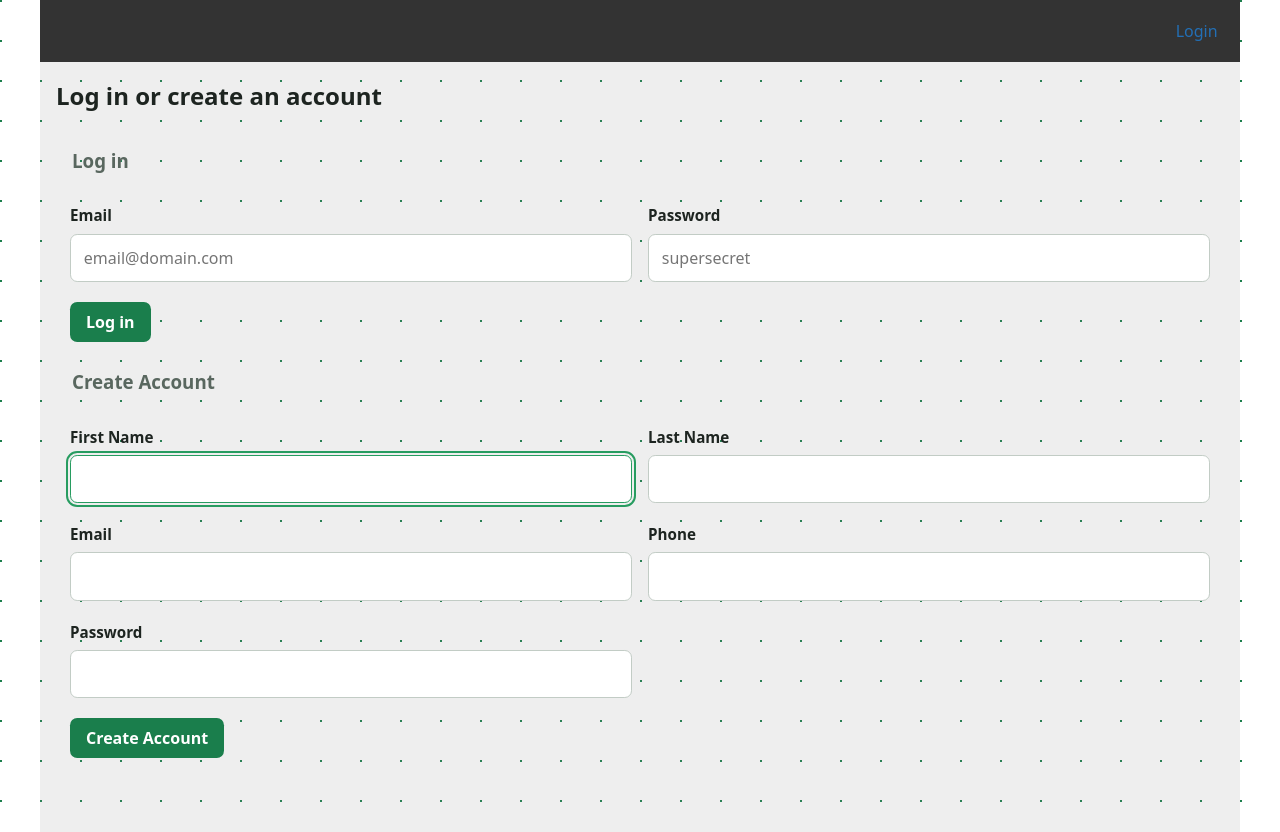
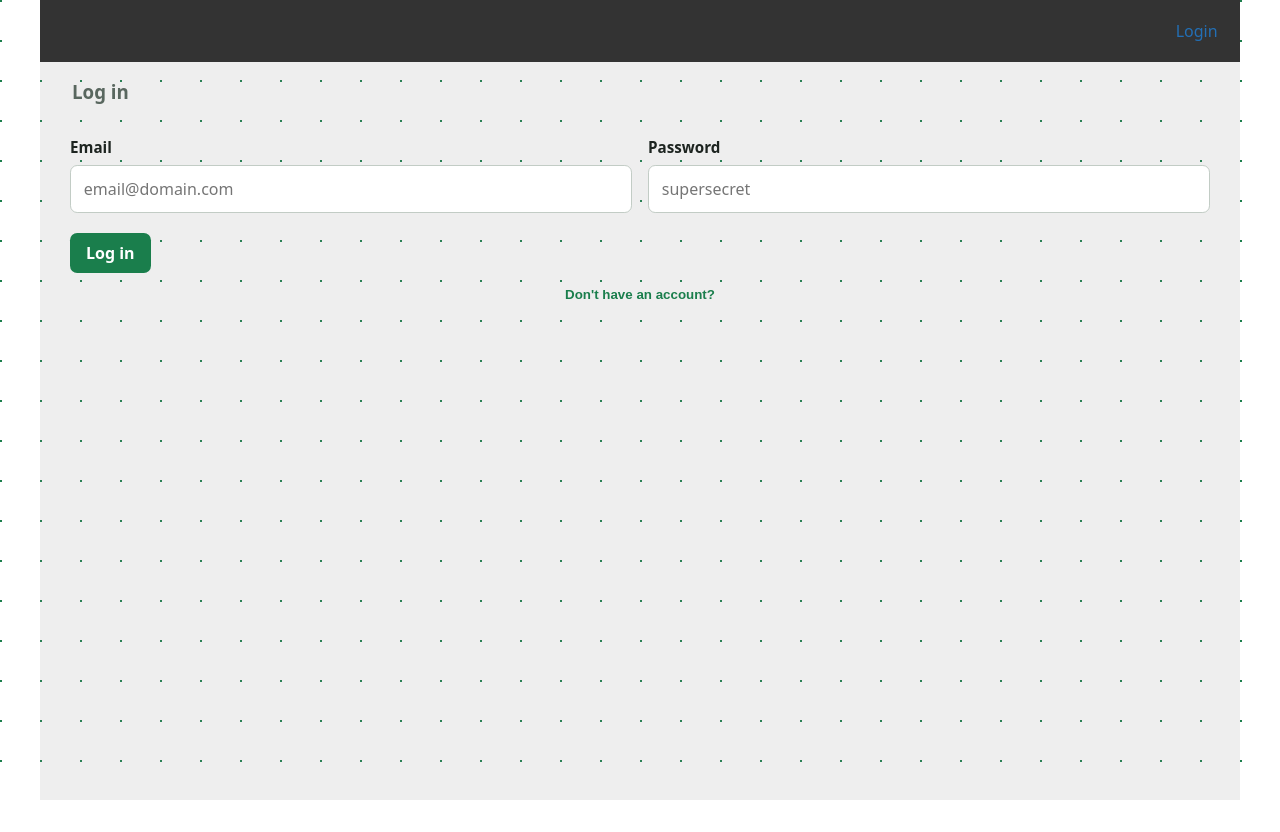
Before and after one commit to Nugget1368/hotel-booking-frontend, a React app: page /profile/login in a window 1280 px wide. After the commit the page ends 800 px from the top, so only its background shows below. Built offline with nearby package versions, Linux system fonts and the light colour scheme; the HTML template or start-up script is replaced by a standard one.

Commit message:
Enhance Slider component and styles for improved layout and usability

```diff
--- a/src/components/Slider.jsx
+++ b/src/components/Slider.jsx
@@ -1,20 +1,23 @@
 import { useId, useState } from "react"
 
-const Slider = ({ label, children, defaultOpen = false, showVisibilityToggle = false }) => {
+const Slider = ({ label, children, defaultOpen = false, showVisibilityToggle = false, align = "left" }) => {
     const [isOpen, setIsOpen] = useState(defaultOpen)
     const contentId = useId()
 
     return (
-        <div>
+        <div className="slider">
+            <div className={`slider-toggle slider-toggle--${["left", "center", "right"].includes(align) ? align : "left"}`}>
                 <button
                     type="button"
                     aria-expanded={isOpen}
                     aria-controls={contentId}
                     onClick={() => setIsOpen((open) => !open)}
+                    className="btn-link primary"
                 >
                     {showVisibilityToggle === true ? isOpen ? "Hide" : "Show" : ""} {label}
                 </button>
-            {isOpen && <div id={contentId}>{children}</div>}
+            </div>
+            {isOpen && <div id={contentId} className="slider-content">{children}</div>}
         </div>
     )
 }
--- a/src/pages/LoginPage.jsx
+++ b/src/pages/LoginPage.jsx
@@ -4,6 +4,7 @@ import api from "../application/api.js"
 import { MySessionStorage } from "../application/localStorage.js";
 import LoginForm from "../components/forms/LoginForm.jsx";
 import CreateAccountForm from "../components/forms/CreateAccountForm.jsx";
+import Slider from "../components/Slider.jsx";
 
 const LoginPage = () => {
     const [formData, setFormData] = useState({
@@ -47,9 +48,6 @@ const LoginPage = () => {
 
     return (
         <>
-            <header>
-                <h2>Log in or create an account</h2>
-            </header>
             <section>
                 <article>
                     <header>
@@ -68,6 +66,7 @@ const LoginPage = () => {
                     </form>
                 </article>
                 <article>
+                    <Slider label="Don't have an account?" defaultOpen={false} align="center">
                         <header>
                             <h3>Create Account</h3>
                         </header>
@@ -82,6 +81,7 @@ const LoginPage = () => {
                                 </div>
                             </fieldset>
                         </form>
+                    </Slider>
                 </article>
             </section>
         </>
--- a/src/styling/style.css
+++ b/src/styling/style.css
@@ -143,6 +143,7 @@
 }
 
 .btn {
+  cursor: pointer;
   padding: 0.5rem 1rem;
   border: 0;
   border-radius: 0.45rem;
@@ -152,6 +153,38 @@
 .btn:focus-visible {
   outline: 2px solid var(--color-focus-ring);
   outline-offset: 2px;
+}
+
+.btn-link {
+  cursor: pointer;
+  padding: 0.5rem 1rem;
+  border: 0;
+  transition: color 0.2s;
+  background: transparent;
+  color: var(--color-link);
+  text-decoration: none;
+  padding: 0.2rem 0.4rem;
+  font-weight: 700;
+}
+.btn-link:hover {
+  color: var(--color-link-hover);
+  box-shadow: 0 2px 0px 0px var(--color-link-hover);
+}
+.btn-link.primary {
+  color: var(--color-primary);
+  background: transparent;
+}
+.btn-link.primary:hover {
+  color: var(--color-primary-hover);
+  background: transparent;
+}
+.btn-link.secondary {
+  color: var(--color-on-secondary);
+  background: transparent;
+}
+.btn-link.secondary:hover {
+  color: var(--color-on-secondary);
+  background: transparent;
 }
 
 .primary {
--- a/src/styling/style.scss
+++ b/src/styling/style.scss
@@ -12,6 +12,7 @@
 }
 
 .btn {
+  cursor: pointer;
   padding: 0.5rem 1rem;
   border: 0;
   border-radius: 0.45rem;
@@ -20,6 +21,39 @@
   &:focus-visible {
     outline: 2px solid color(focus-ring);
     outline-offset: 2px;
+  }
+}
+
+.btn-link {
+  cursor: pointer;
+  padding: 0.5rem 1rem;
+  border: 0;
+  transition: color 0.2s;
+  background: transparent;
+  color: color(link);
+  text-decoration: none;
+  padding: 0.2rem 0.4rem;
+  font-weight: 700;
+  &:hover {
+    color: color(link-hover);
+    box-shadow: 0 2px 0px 0px color(link-hover);
+  }
+  &.primary {
+    color: color(primary);
+    background: transparent;
+    &:hover {
+      color: color(primary-hover);
+      background: transparent;
+    }
+  }
+  &.secondary {
+    color: color(on-secondary);
+    background: transparent;
+
+    &:hover {
+      color: color(on-secondary);
+      background:transparent;
+    }
   }
 }
 
@@ -150,3 +184,29 @@ header {
   flex-flow: column;
   gap: 0.5rem;
 }
+
+.slider {
+  width: 100%;
+  min-width: 0;
+}
+
+.slider-content {
+  width: 100%;
+}
+
+.slider-toggle {
+  display: flex;
+  width: 100%;
+
+  &--left {
+    justify-content: flex-start;
+  }
+
+  &--center {
+    justify-content: center;
+  }
+
+  &--right {
+    justify-content: flex-end;
+  }
+}
```
Also changed, not shown: 1 other file (tests, documents, lock files or other folders). Lines whose indentation alone changed are shown as unchanged.
